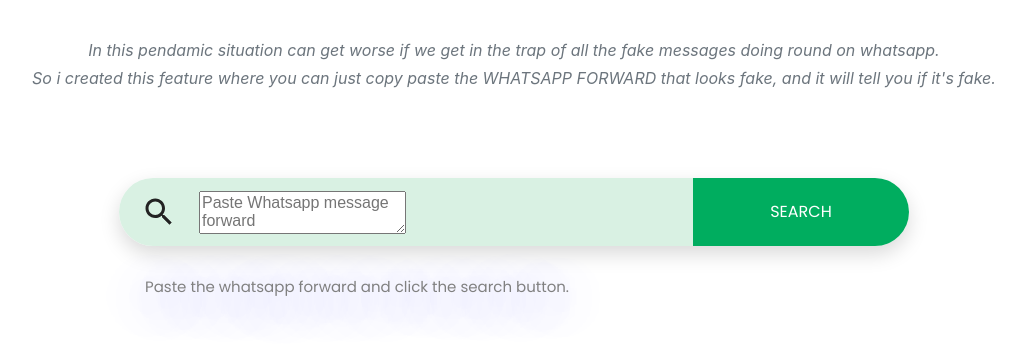
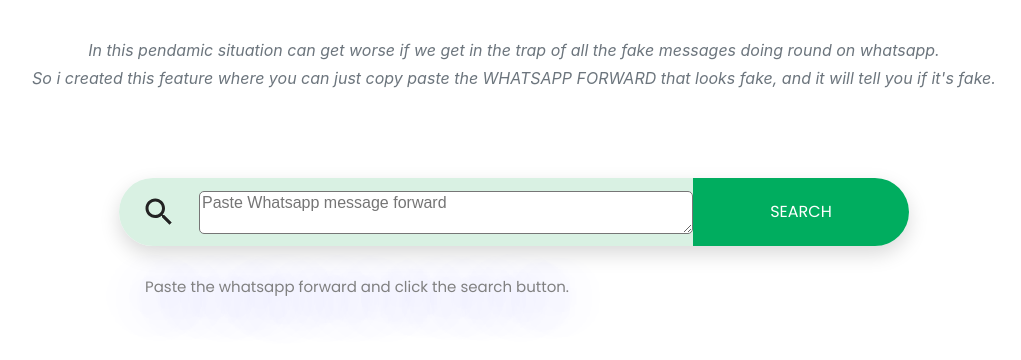
Before and after one commit to ahmedreza1/corona-Help-Finder, a Django app: page /covid/fakecheck/ in a window 1280 px wide. Shown: the part 224-584 px from the top of the page, without its empty margins (126-1147 px from the left). Run offline with Django 3.2, Linux system fonts and the light colour scheme; data comes from the database, SQL or seed files in the repository; some libraries are stand-ins or nearby versions.

Commit message:
minor changes

```diff
--- a/covid/templates/covid/fakecheck_list.html
+++ b/covid/templates/covid/fakecheck_list.html
@@ -24,7 +24,7 @@
               </svg>
             </div>
 
-            <textarea id="search" name="sf" placeholder="Paste Whatsapp message forward" value="{{ request.GET.sf }}"></textarea>
+            <textarea id="search" name="sf" placeholder="Paste Whatsapp message forward" value="{{ request.GET.sf }}" style="width: 100%; border-radius: 5px;"></textarea>
           </div>
           <div class="input-field second-wrap">
             <button class="btn-search" type="submit" value="Search">SEARCH</button>
```
